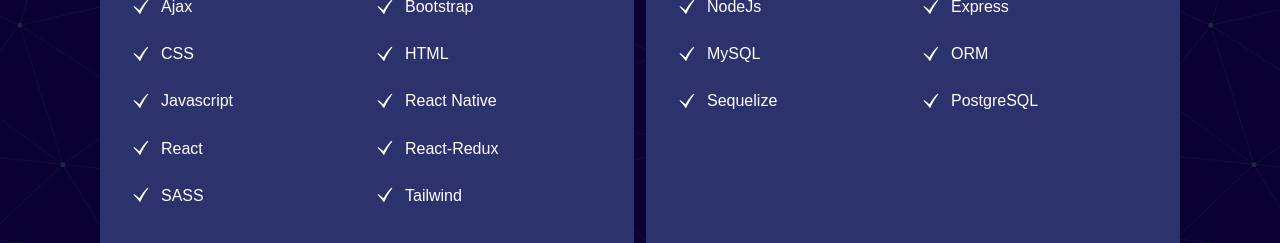
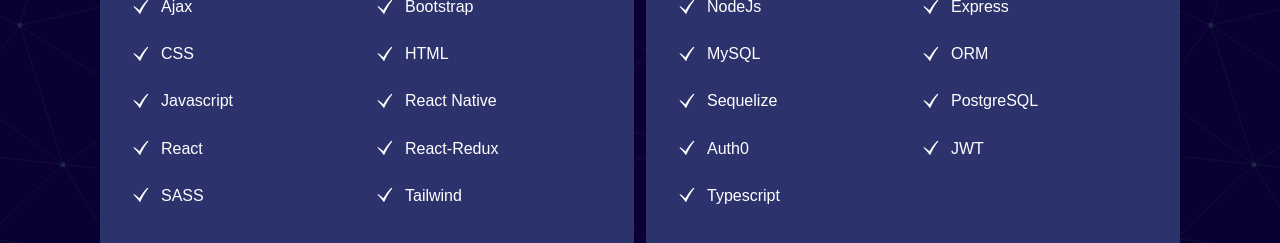
Before and after one commit to tamaraantonella/personal-portfolio, a React (Create React App) app: page / in a window 1280 px wide. Shown: the part 1860-2103 px from the top of the page. Built offline with nearby package versions, Linux system fonts and the light colour scheme.

Commit message:
add backend exp

```diff
--- a/src/components/experience/ExperienceBack.jsx
+++ b/src/components/experience/ExperienceBack.jsx
@@ -28,6 +28,18 @@
         <GiCheckMark className="experience__details-icons" />
         <h4>PostgreSQL</h4>
       </article>
+      <article className="flex gap-3 items-center">
+        <GiCheckMark className="experience__details-icons" />
+        <h4>Auth0</h4>
+      </article>
+      <article className="flex gap-3 items-center">
+        <GiCheckMark className="experience__details-icons" />
+        <h4>JWT</h4>
+      </article>
+      <article className="flex gap-3 items-center">
+        <GiCheckMark className="experience__details-icons" />
+        <h4>Typescript</h4>
+      </article>
     </div>
   );
 };
```
